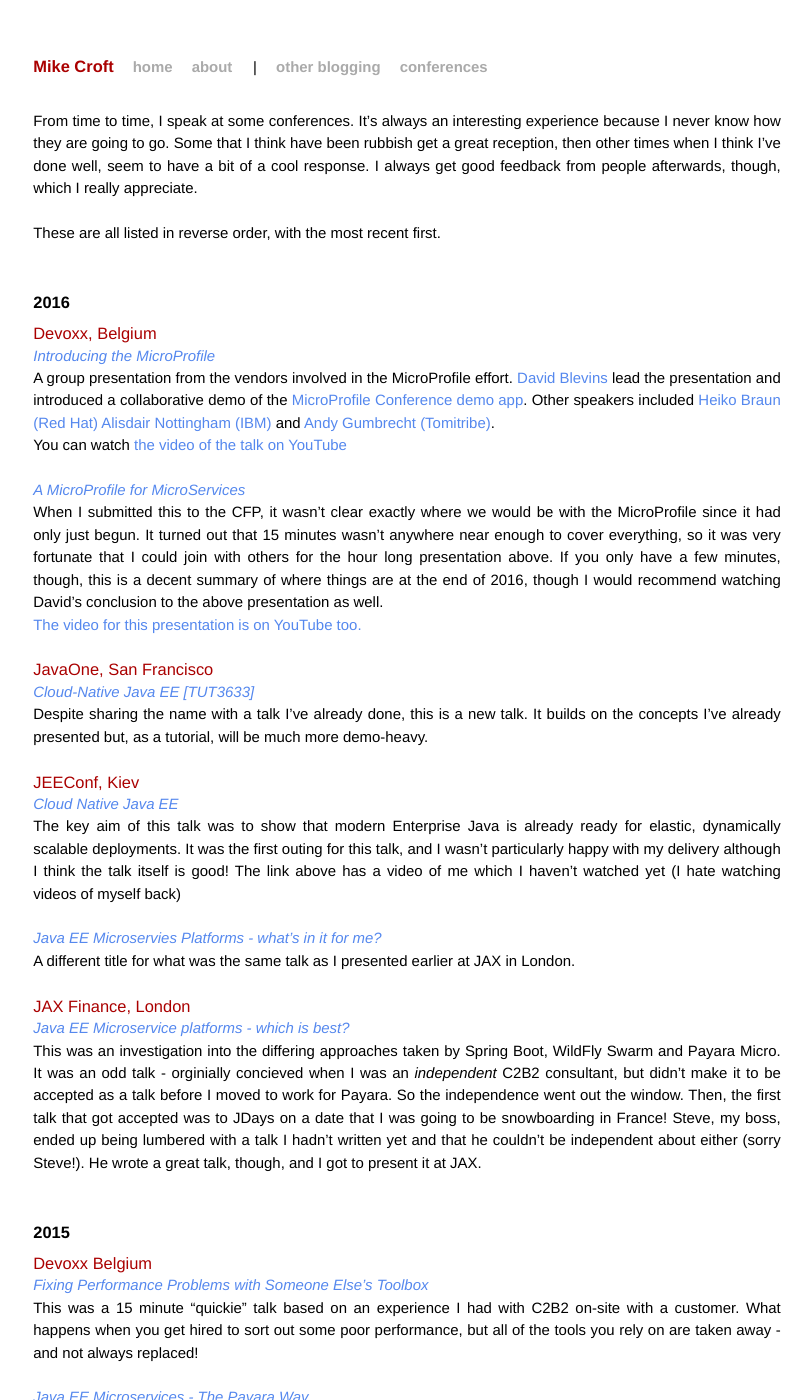
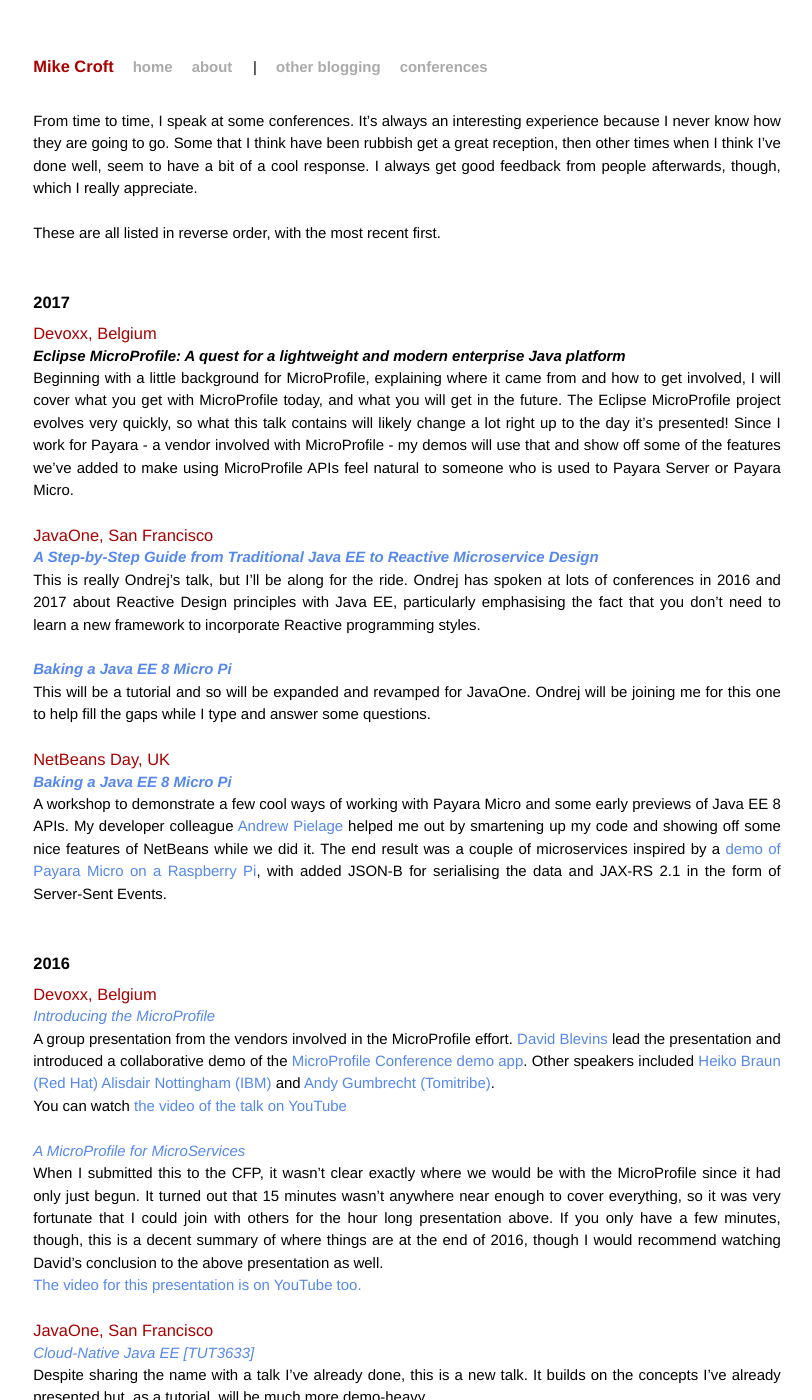
Before and after one commit to mikecroft/mikecroft.github.io, a Jekyll site: the page built from conferences/index.md, in a window 1280 px wide and 1400 px high. Shown: the whole window, without its empty margins (233-1045 px from the left). Built offline with Jekyll 4.4.1, drawn with Linux system fonts in a browser that asks for light colours; some of the changed text lies outside the part shown.

Commit message:
Added 2017 conferences

```diff
--- a/conferences/index.md
+++ b/conferences/index.md
@@ -7,6 +7,23 @@
 From time to time, I speak at some conferences. It's always an interesting experience because I never know how they are going to go. Some that I think have been rubbish get a great reception, then other times when I think I've done well, seem to have a bit of a cool response. I always get good feedback from people afterwards, though, which I really appreciate.
 
 These are all listed in reverse order, with the most recent first.
+
+# 2017
+
+## Devoxx, Belgium
+***Eclipse MicroProfile: A quest for a lightweight and modern enterprise Java platform***
+Beginning with a little background for MicroProfile, explaining where it came from and how to get involved, I will cover what you get with MicroProfile today, and what you will get in the future. The Eclipse MicroProfile project evolves very quickly, so what this talk contains will likely change a lot right up to the day it's presented! Since I work for Payara - a vendor involved with MicroProfile - my demos will use that and show off some of the features we've added to make using MicroProfile APIs feel natural to someone who is used to Payara Server or Payara Micro.
+
+## JavaOne, San Francisco
+***[A Step-by-Step Guide from Traditional Java EE to Reactive Microservice Design](https://events.rainfocus.com/catalog/oracle/oow17/catalogjavaone17?search=HOL1320&showEnrolled=false)***
+This is really Ondrej's talk, but I'll be along for the ride. Ondrej has spoken at lots of conferences in 2016 and 2017 about Reactive Design principles with Java EE, particularly emphasising the fact that you don't need to learn a new framework to incorporate Reactive programming styles.
+
+***[Baking a Java EE 8 Micro Pi](https://events.rainfocus.com/catalog/oracle/oow17/catalogjavaone17?search=TUT2112&showEnrolled=false)***
+This will be a tutorial and so will be expanded and revamped for JavaOne. Ondrej will be joining me for this one to help fill the gaps while I type and answer some questions.
+
+## NetBeans Day, UK
+***[Baking a Java EE 8 Micro Pi](https://www.payara.fish/see_us_at_the_netbeans_day_uk_2017)***
+A workshop to demonstrate a few cool ways of working with Payara Micro and some early previews of Java EE 8 APIs. My developer colleague [Andrew Pielage](https://www.payara.fish/andy_pielage) helped me out by smartening up my code and showing off some nice features of NetBeans while we did it. The end result was a couple of microservices inspired by a [demo of Payara Micro on a Raspberry Pi](http://blog.payara.fish/piyara-payara-micro-on-raspberry-pi-demo), with added JSON-B for serialising the data and JAX-RS 2.1 in the form of Server-Sent Events.
 
 # 2016
 
@@ -25,7 +42,7 @@
 
 ## JEEConf, Kiev
 *[Cloud Native Java EE](http://jeeconf.com/program/cloud-native-java-ee/)*
-The key aim of this talk was to show that modern Enterprise Java is already ready for elastic, dynamically scalable deployments. It was the first outing for this talk, and I wasn't particularly happy with my delivery although I think the talk itself is good! The link above has a video of me which I haven't watched yet (I hate watching videos of myself back)
+The key aim of this talk was to show that modern Enterprise Java is already ready for elastic, dynamically scalable deployments. It was the first outing for this talk, and I wasn't particularly happy with my delivery although I think the talk itself is good! The link above has a video of me which I haven't watched yet (I hate watching videos of myself)
 
 *[Java EE Microservies Platforms - what's in it for me?](http://jeeconf.com/program/java-ee-microservices-platforms-whats-in-it-for-me/)*
 A different title for what was the same talk as I presented earlier at JAX in London.
```
